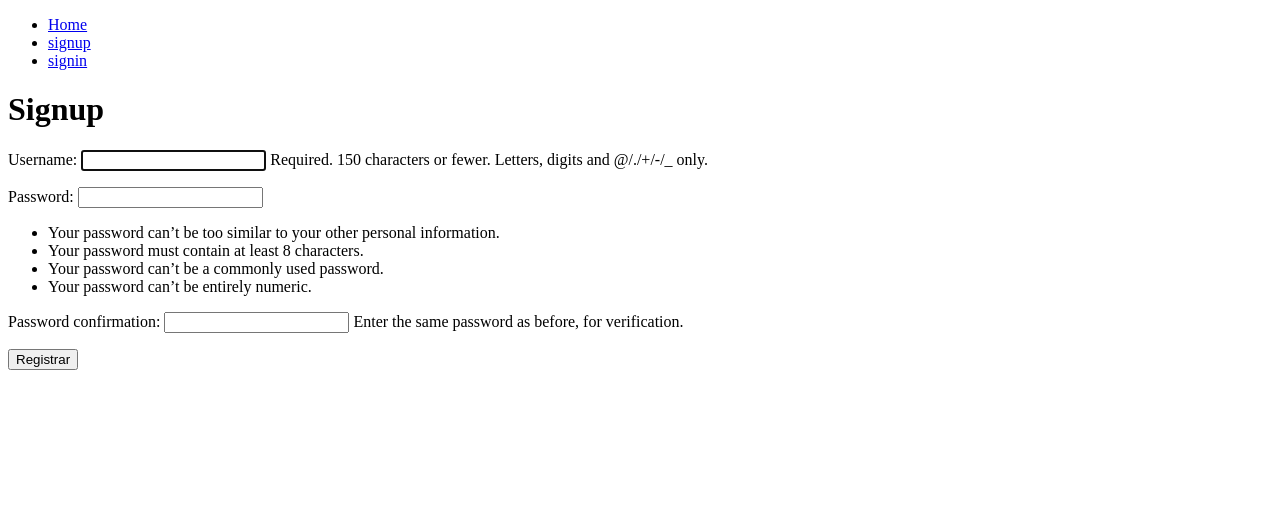
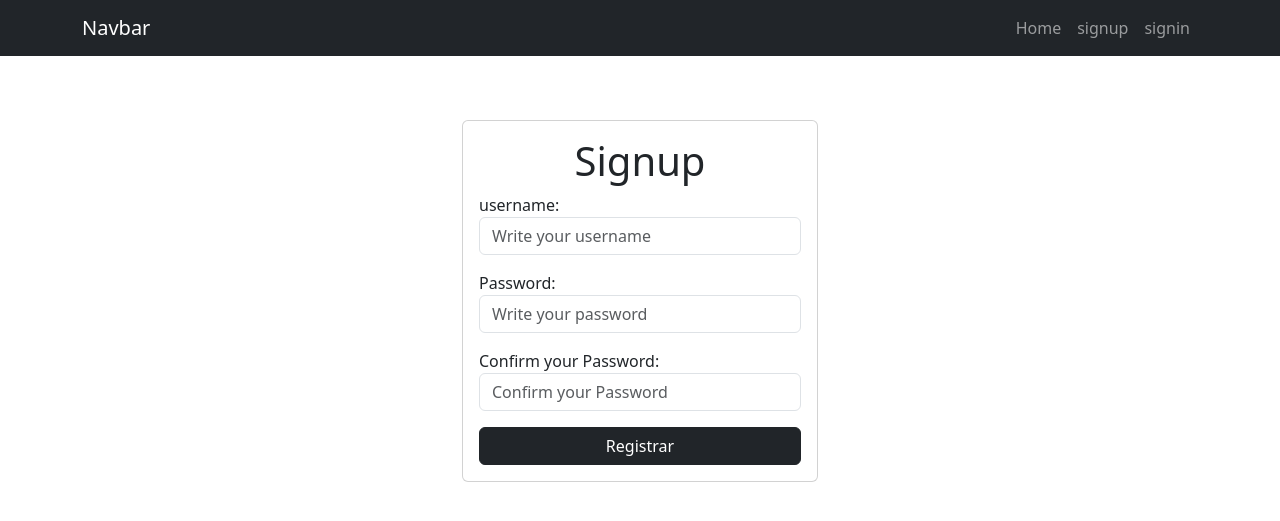
Before and after one commit to Ajluna94/proyecto, a Django app: page /signup/ in a window 1280 px wide. Shown: the top 521 px of the page. Run offline with Django 5.2, Linux system fonts and the light colour scheme.

Commit message:
agregando bustrap

```diff
--- a/Proyecto/settings.py
+++ b/Proyecto/settings.py
@@ -119,6 +119,8 @@
 
 STATIC_URL = 'static/'
 
+LOGIN_URL = '/signin'
+
 # Default primary key field type
 # https://docs.djangoproject.com/en/5.0/ref/settings/#default-auto-field
 
--- a/Proyecto/urls.py
+++ b/Proyecto/urls.py
@@ -23,8 +23,11 @@
     path('', views.home, name='home'),
     path('signup/', views.signup, name='signup'),
     path('tasks/', views.tasks, name='tasks'),
+    path('tasks_completed/', views.tasks_completed, name='tasks_completed'),
     path('tasks/create/', views.create_task, name='create_task'),
     path('tasks/<int:task_id>/', views.task_detail, name='task_detail'),
+    path('tasks/<int:task_id>/complete', views.complete_task, name='complete_task'),
+    path('tasks/<int:task_id>/delete', views.delete_task, name='delete_task'),
     path('logout/', views.signout, name='logout'),
     path('signin/', views.signin, name='signin'),
     ]
--- a/tasks/admin.py
+++ b/tasks/admin.py
@@ -1,8 +1,8 @@
 from django.contrib import admin
 from .models import Task
 
-class TaskAdmin(admin.ModelAdmin):
+class Taskadmin(admin.ModelAdmin):
     readonly_fields = ("created", )
 
 # Register your models here.
-admin.site.register(Task,  )
+admin.site.register(Task, )
--- a/tasks/templates/base.html
+++ b/tasks/templates/base.html
@@ -4,32 +4,51 @@
     <meta charset="UTF-8">
     <meta name="viewport" content="width=device-width, initial-scale=1.0">
     <title>Django CRUD Application</title>
+    <link rel="stylesheet" href="https://cdn.jsdelivr.net/npm/bootstrap@5.3.3/dist/css/bootstrap.min.css">
 </head>
 <body>
-    <nav>
-        <ul>
-            <li>
-                <a href="/">Home</a>
+
+    <nav class="navbar navbar-expand-lg bg-dark navbar-dark">
+        <div class="container">
+          <a class="navbar-brand" href="#">Navbar</a>
+          <button class="navbar-toggler" type="button" data-bs-toggle="collapse" data-bs-target="#navbarNav" aria-controls="navbarNav" aria-expanded="false" aria-label="Toggle navigation">
+            <span class="navbar-toggler-icon"></span>
+          </button>
+          <div class="collapse navbar-collapse" id="navbarNav">
+            <ul class="navbar-nav ms-auto">
+                <li class="nav-item">
+                    <a href="/" class="nav-link">Home</a>
                 </li>
 
                  {% if user.is_authenticated %}
-             <li>
-                <a href="/tasks"->Tasks</a>
+                 <li class="nav-item">
+                    <a href="{% url 'tasks' %}" class="nav-link">Tasks Pending</a>
                 </li>
-            <li>
-                <a href="/tasks/create/"->Create task</a>
+                <li class="nav-item">
+                    <a href="{% url 'tasks_completed' %}" class="nav-link">Task Completed</a>
                 </li>
-            <li>
-                <a href="/logout">Logout</a>
+                <li class="nav-item">
+                    <a href="/tasks/create/" class="nav-link">Create task</a>
+                </li>
+                <li class="nav-item">
+                    <a href="/logout" class="nav-link">Logout</a>
                 </li>
                 {% else %}
-            <li>
-                <a href="/signup">signup</a>
+                <li class="nav-item">
+                    <a href="/signup" class="nav-link">signup</a>
                 </li>
-            <li>
-                <a href="/signin">signin</a>
+                <li class="nav-item">
+                    <a href="/signin" class="nav-link">signin</a>
                 </li>
                 {% endif %}
+            </ul>
+          </div>
+        </div>
+      </nav>
+
+    <nav>
+        <ul>
+
         </ul>
     </nav>
     {% block content %}
--- a/tasks/templates/signup.html
+++ b/tasks/templates/signup.html
@@ -1,17 +1,41 @@
 {% extends 'base.html' %}
 
 {% block content %}
-<h1>Signup</h1>
 
-{{error}}
+<main class="container">
+    <div class="row">
+        <div class="col-md-4 offset-md-4 mt-5">
+            <form method="post" class="card card-body ">
+                <h1 class="text-center">Signup</h1>
+                 {{error}}
+                  {% csrf_token %}
 
-<form action="/signup/" method="post">
-    {% csrf_token %}
-    {{ form.as_p }}
+                  <div class="mb-3">
+                    <label for="username">username:</label>
+                    <input type="text" name="username" id="username"
+                    class="form-control" placeholder="Write your username">
+                  </div>
 
-    <button>
-        Registrar
-    </button>
-</form>
+                  <div class="mb-3">
+                    <label for="password1">Password:</label>
+                    <input type="password" name="password1" id="password1"
+                     class="form-control"  placeholder="Write your password">
+                  </div>
+
+                  <div class="mb-3">
+                    <label for="password2">Confirm your Password:</label>
+                    <input type="password" name="password2" id="password2"
+                    class="form-control" placeholder="Confirm your Password">
+                  </div>
+
+              <button class="btn btn-dark">
+                 Registrar
+              </button>
+           </form>
+
+        </div>
+
+    </div>
+</main>
 
 {% endblock %}
--- a/tasks/views.py
+++ b/tasks/views.py
@@ -5,6 +5,8 @@
 from django.db  import IntegrityError
 from .forms import TaskForm
 from .models import Task
+from django.utils import timezone
+from django.contrib.auth.decorators import login_required
 
 # Create your views here.
 
@@ -39,12 +41,22 @@
                 "error": 'Contraseña no coincide'
         })
 
+@login_required
 def tasks(request):
     tasks = Task.objects.filter(user=request.user, datecompleted__isnull=True)
     return render(request, 'tasks.html', {
         'tasks': tasks
     })
 
+@login_required
+def tasks_completed(request):
+    tasks = Task.objects.filter(user=request.user, datecompleted__isnull=False).order_by
+    ('-datecompleted')
+    return render(request, 'tasks.html', {
+        'tasks': tasks
+    })
+
+@login_required
 def create_task(request):
 
    if request.method == 'GET':
@@ -64,6 +76,7 @@
                  'error': 'Please provide valida data'
             })
 
+@login_required
 def task_detail(request, task_id):
     if request.method == 'GET':
        task = get_object_or_404(Task, pk=task_id, user=request.user)
@@ -74,11 +87,27 @@
          task = get_object_or_404(Task, pk=task_id, user=request.user)
          form = TaskForm(request.POST, instance=task)
          form.save()
-         return redirect('task')
+         return redirect('tasks')
        except ValueError:
            return render(request, 'task_detail.html', {'task': task, 'form': form ,
           'error': "error updating task" })
 
+@login_required
+def  complete_task(request, task_id):
+   task = get_object_or_404(Task, pk=task_id, user=request.user)
+   if request.method == 'POST':
+       task.datecomplete = timezone.now()
+       task.save()
+       return redirect('tasks')
+
+@login_required
+def  delete_task(request, task_id):
+   task = get_object_or_404(Task, pk=task_id, user=request.user)
+   if request.method == 'POST':
+       task.delete()
+       return redirect('tasks')
+
+@login_required
 def signout(request):
     logout(request)
     return redirect('home')
```
Also changed, not shown: tasks/forms.py (+7 -2 lines), tasks/templates/create_task.html (+17 -2 lines), tasks/templates/home.html (+19 -2 lines), tasks/templates/signin.html (+32 -9 lines), tasks/templates/task_detail.html (+30 -3 lines), tasks/templates/tasks.html (+21 -8 lines), db.sqlite3. Lines whose indentation alone changed are shown as unchanged.
